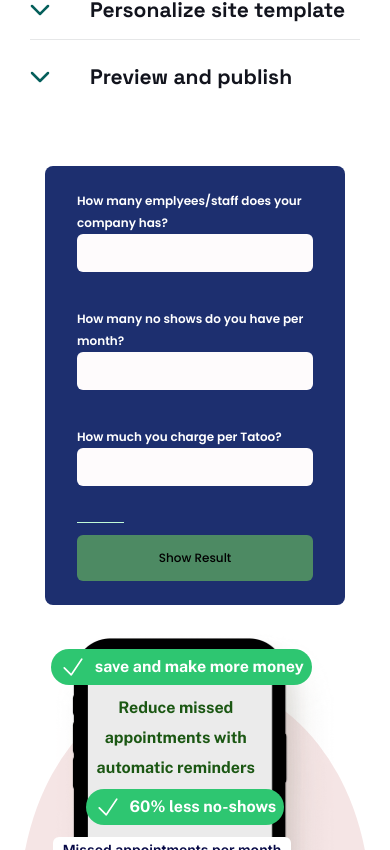
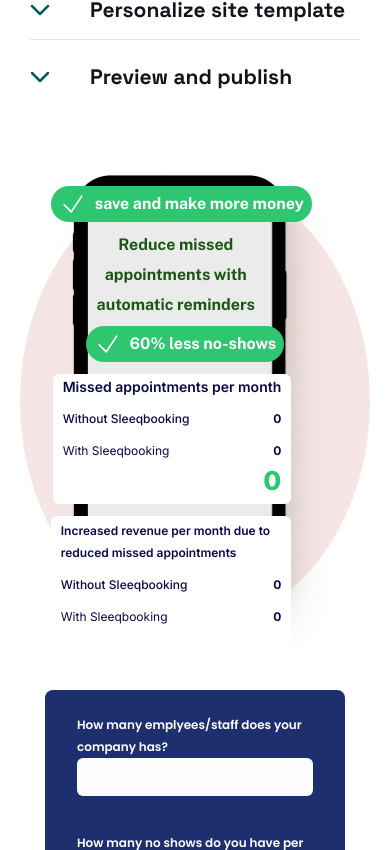
Before and after one commit to atuldedha/sniper-project-2, a React (Create React App) app: page / in a window 390 px wide. Shown: the part 6594-7444 px from the top of the page. Built offline with nearby package versions, Linux system fonts and the light colour scheme; a web font is replaced by a local one.

Commit message:
changes as per feedback

```diff
--- a/src/components/CalculateSection/CalculateSection.js
+++ b/src/components/CalculateSection/CalculateSection.js
@@ -57,9 +57,9 @@
     }
   };
   return (
-    <div className="w-full relative flex flex-col space-y-6 xl:space-y-0 xl:flex-row items-center justify-center px-[30px] md:px-[60px] xl:px-[150px] py-[30px] md:py-[60px] xl:py-[100px]">
+    <div className="w-full relative flex flex-col-reverse xl:space-y-0 xl:flex-row items-center justify-center px-[30px] md:px-[60px] xl:px-[150px] py-[30px] md:py-[60px] xl:py-[100px]">
       {/* Left Section for inputs */}
-      <div className="basis-1/2 flex flex-col space-y-3 w-[300px] md:w-[500px] xl:w-full bg-blue1 px-8 py-6 rounded-lg">
+      <div className="basis-1/2 flex flex-col space-y-3 w-[300px] md:w-[500px] xl:w-full bg-blue1 px-8 py-6 rounded-lg mt-6 xl:mt-0">
         <div className="flex flex-col items-start">
           <span className="font-poppins font-semibold text-white text-[12px] lg:text-[16px] leading-[22px] lg:leading-[28px]">
             How many emplyees/staff does your company has?
@@ -117,7 +117,7 @@
 
       {/* Right Section for output */}
       <div className="basis-1/2 flex items-end md:items-center justify-center md:justify-end">
-        <div className="rounded-[50%] absolute h-[450px] sm:h-[600px] md:bottom-[none] left-5 right-5 lg:h-[700px] xl:h-[900px] bg-pale1 lg:left-40 lg:right-40 xl:left-[45%] xl:-right-28 -z-[1]"></div>
+        <div className="rounded-[50%] absolute h-[450px] top-10 sm:h-[600px] md:bottom-[none] left-5 right-5 lg:h-[700px] xl:h-[900px] bg-pale1 lg:left-40 lg:right-40 xl:left-[45%] xl:-right-28 -z-[1]"></div>
         <div className="relative">
           <img
             src={PhoneImage}
```
